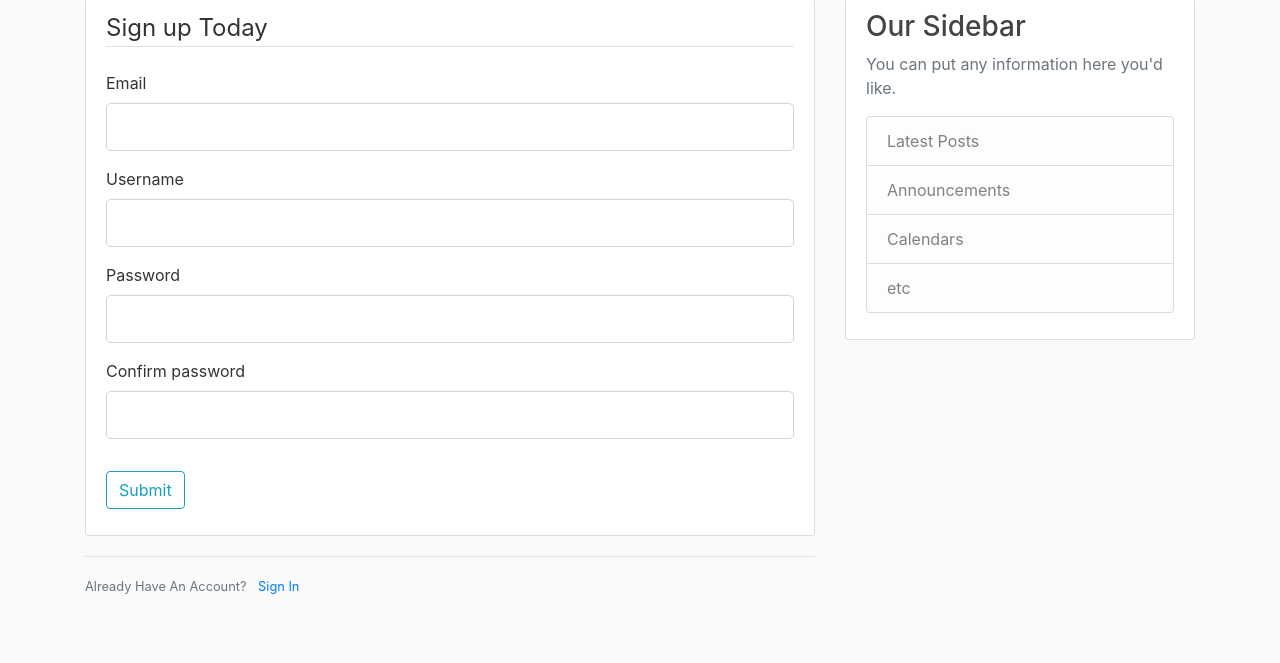
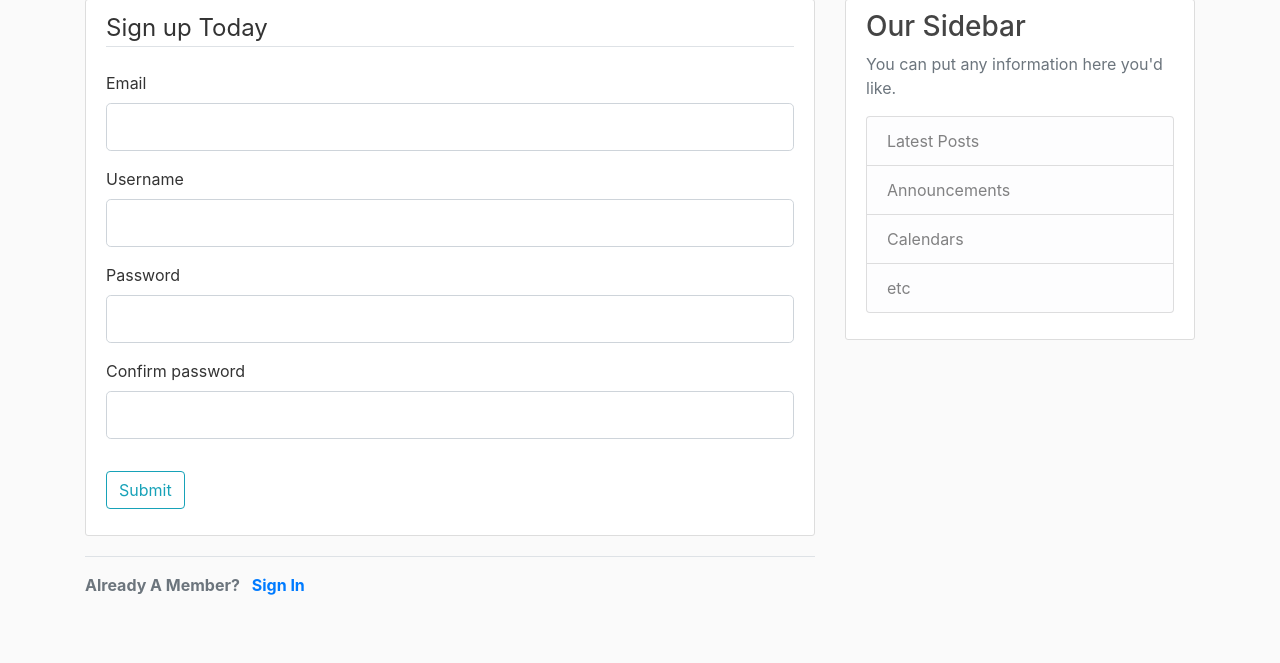
Before and after one commit to virginiah894/Blog-Post, a Flask app: template templates/register.html in a window 1280 px wide. Shown: the part 137-800 px from the top of the page. Run offline with Flask 2, Linux system fonts and the light colour scheme; the template is opened without the code that fills it: most values are stand-ins (such as "Sample title", 1, 10 or a date in 2020); form fields are guessed from the names that the template uses; parts of the project's set-up code (start-up, migrations or seed data) failed here and were passed over; some libraries are stand-ins or nearby versions.

```diff
--- a/templates/register.html
+++ b/templates/register.html
@@ -66,10 +66,10 @@
     </form>
 </div>
 <div class="border-top pt-3">
-    <small class="text-muted">
+    <div class="text-muted" style="font-weight:bolder" >
       <!-- links to the login route using the function on the view -->
-        Already Have An Account? <a class="ml-2" href="{{ url_for('login') }}">Sign In</a>
-    </small>
+        Already A Member? <a class="ml-2" href="{{ url_for('login') }}">Sign In</a>
+    </div>
 </div>
 
 {% endblock %}
```
